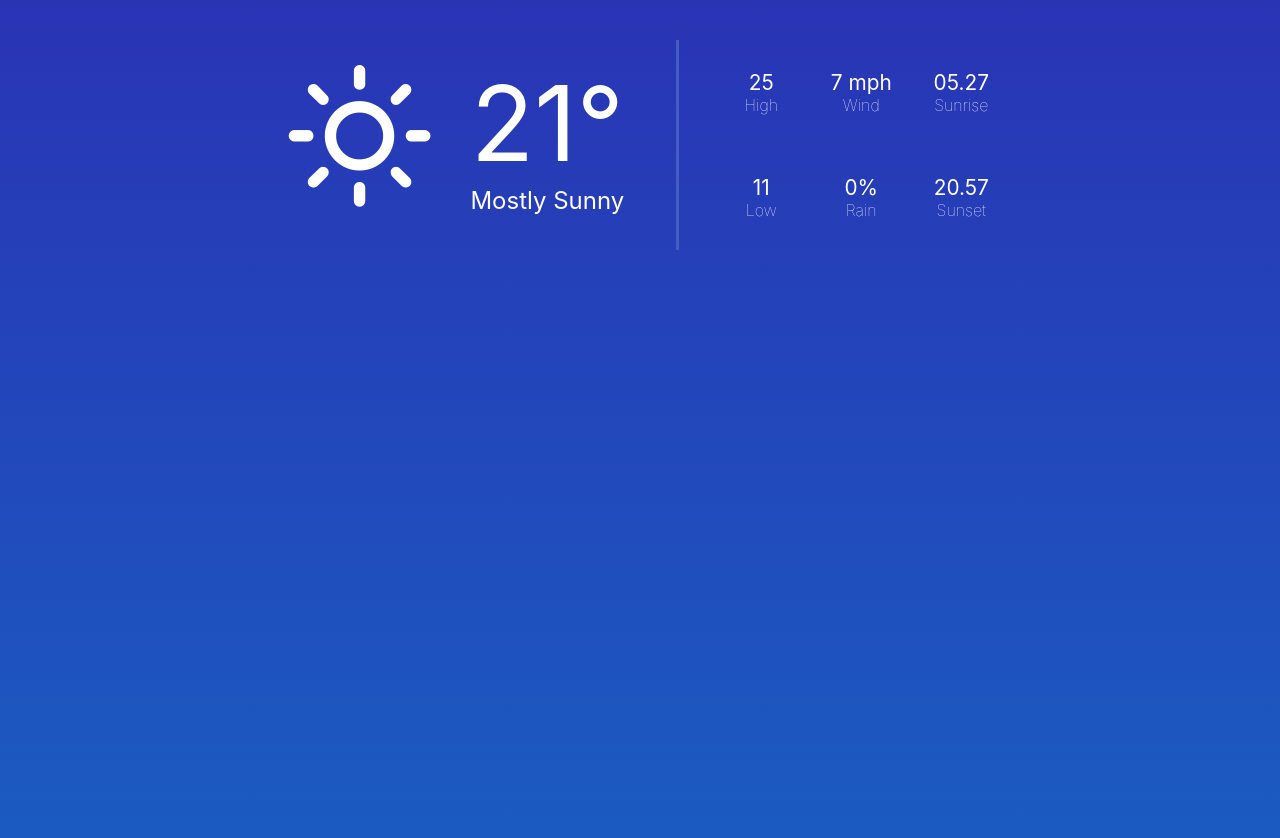
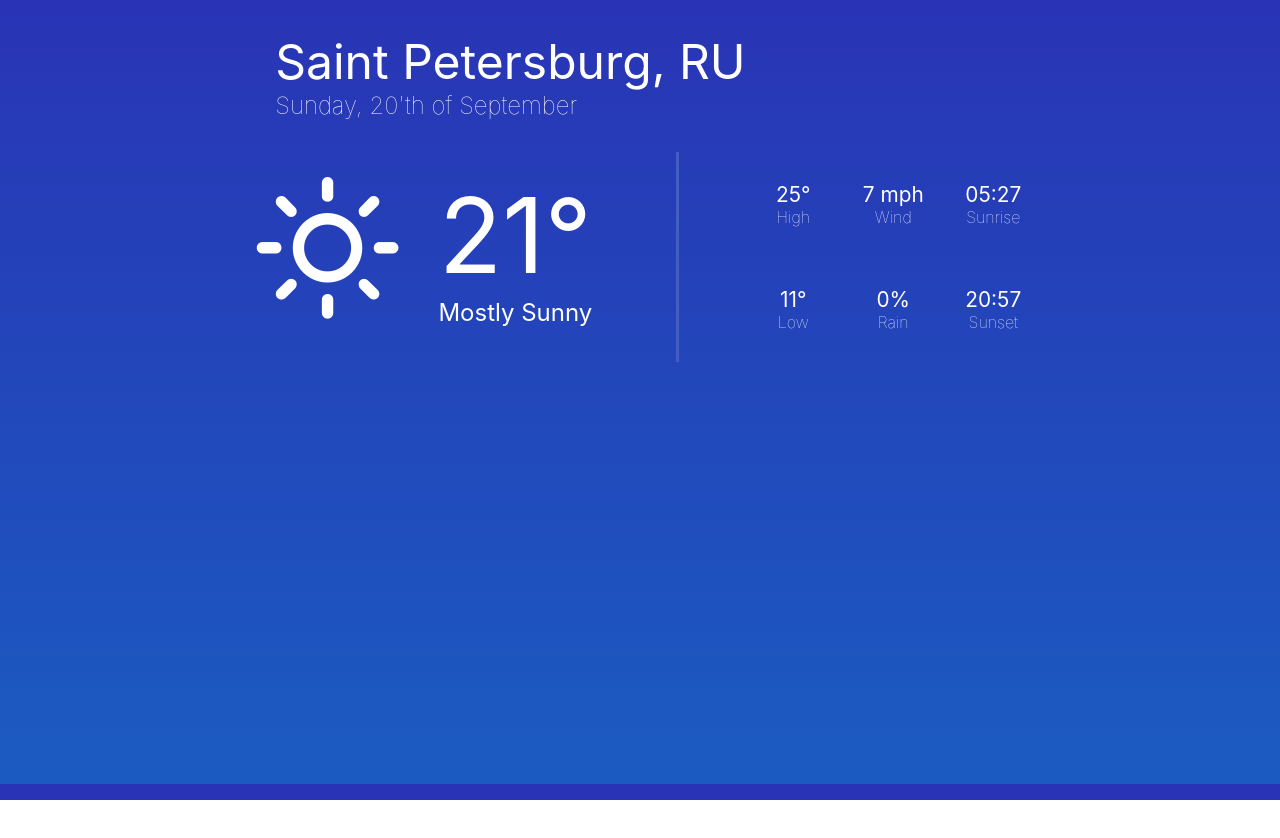
Before and after one commit to DenKick/weather-react, a React (Create React App) app: page / in a window 1280 px wide. After the commit the page ends 800 px from the top, so only its background shows below. Built offline with nearby package versions, Linux system fonts and the light colour scheme.

Commit message:
Add city component and style it

```diff
--- /dev/null
+++ b/src/Components/City.jsx
@@ -0,0 +1,27 @@
+import React, { Component } from 'react';
+import styles from './City.module.css';
+
+export default class City extends Component {
+  constructor(props) {
+    super(props);
+    this.state = {
+      city: this.props.city,
+      region: this.props.region,
+      date: new Date()
+    }
+  }
+
+  render() {
+    const { city, region, date } = this.state;
+    const days = ['Sunday', 'Monday', 'Thuesday', 'Wednesday', 'Thursday', 'Friday', 'Saturday'];
+    const months = ["January", "February", "March", "April", "May", "June", "July", "August", "September", "October", "November", "December"]
+    let dateString = `${days[date.getDay()]}, ${date.getDate()}'th of ${months[date.getMonth()]}`;
+
+    return (
+      <div className = {styles.cityContainer}>
+        <span className = {styles.cityName}>{city}, {region}</span>
+        <span className = {styles.dateString}>{dateString}</span>
+      </div>
+    )
+  }
+}
--- /dev/null
+++ b/src/Components/City.module.css
@@ -0,0 +1,30 @@
+.cityContainer {
+  display: flex;
+  flex-direction: column;
+  padding-left: 20%;
+}
+
+.cityName {
+  font-size: 3em;
+}
+
+.dateString {
+  font-size: 1.5em;
+  font-weight: lighter;
+}
+
+@media screen and (max-width: 800px) {
+  .cityContainer {
+    padding: 0;
+    text-align: center;
+  }
+
+  .cityName {
+    font-size: 1.5em;
+  }
+
+  .dateString {
+    font-size: 1.2em;
+    font-weight: lighter;
+  }
+}
--- a/src/Components/CurrentWeather.jsx
+++ b/src/Components/CurrentWeather.jsx
@@ -4,11 +4,31 @@ import DetailedWeather from './DetailedWeather';
 import styles from './CurrentWeather.module.css';
 
 export default class CurrentWeather extends Component {
+  constructor(props) {
+    super(props);
+    this.state = {
+      mainWeather: this.props.mainWeather,
+      detailedWeather: this.props.detailedWeather
+    }
+  }
+
   render() {
+    const {icon, temp, weather} = this.state.mainWeather;
+    const {highTemp, lowTemp, wind, rain, sunrise, sunset} = this.state.detailedWeather;
+
     return (
       <div className = {styles.currentWeatherContainer}>
-        <MainWeather icon = "wi wi-day-sunny" temperature = "21" weather = "Mostly Sunny" />
-        <DetailedWeather highTemp = "25" lowTemp = "11" wind = "7 mph" rain = "0%" sunrise = "05.27" sunset = "20.57" />
+        <MainWeather icon = {icon}
+                     temperature = {temp}
+                     weather = {weather}
+        />
+        <DetailedWeather highTemp = {highTemp}
+                         lowTemp = {lowTemp}
+                         wind = {wind}
+                         rain = {rain}
+                         sunrise = {sunrise}
+                         sunset = {sunset}
+        />
       </div>
     )
   }
--- a/src/Components/CurrentWeather.module.css
+++ b/src/Components/CurrentWeather.module.css
@@ -2,12 +2,12 @@
   display: flex;
   flex-direction: row;
   justify-content: center;
-  margin: 5vh 0 0 0;
+  padding: 2em 0;
 }
 
 @media screen and (max-width: 900px) {
   .currentWeatherContainer {
     flex-direction: column;
-    margin: 2vh 0 0 0;
+    padding: 1em 0;
   }
 }
--- a/src/Components/DetailedWeather.module.css
+++ b/src/Components/DetailedWeather.module.css
@@ -2,7 +2,7 @@
   display: grid;
   grid-template-columns: 1fr 1fr 1fr;
   justify-content: center;
-  margin-left: 2em;
+  margin-left: 4em;
 }
 
 .detailsContainerColumn {
@@ -16,11 +16,11 @@
     font-size: .8em;
     border-top: 2px solid #435dc3;
     border-bottom: 2px solid #435dc3;
-    padding: 1em 0;
+    padding: 2em 0;
     margin: 0 2em;
   }
 
   .detailsContainerColumn {
-    gap: 2vw;
+    gap: 2em;
   }
 }
--- a/src/Components/MainWeather.module.css
+++ b/src/Components/MainWeather.module.css
@@ -3,7 +3,7 @@
   flex-direction: row;
   justify-content: center;
   text-align: center;
-  padding-right: 2em;
+  padding-right: 4em;
   border-right: 3px solid #435dc3;
   padding-bottom: 15px;
 }
--- a/src/Pages/Index.js
+++ b/src/Pages/Index.js
@@ -1,12 +1,40 @@
 import React, { Component } from 'react';
 import CurrentWeather from '../Components/CurrentWeather';
+import styles from './Index.module.css';
+
+import City from '../Components/City';
 
 export default class Index extends Component {
+  constructor(props) {
+    super(props);
+    this.state = {
+      mainWeather: {
+        icon: 'wi wi-day-sunny',
+        temp: '21',
+        weather: 'Mostly Sunny'
+      },
+      detailedWeather: {
+        highTemp: '25°',
+        lowTemp: '11°',
+        wind: '7 mph',
+        rain: '0%',
+        sunrise: '05:27',
+        sunset: '20:57'
+      },
+      city: 'Saint Petersburg',
+      region: 'RU'
+    }
+  }
   render() {
+    const {city, region, mainWeather, detailedWeather} = this.state;
+
     return (
-      <div>
-        <CurrentWeather />
-      </div>
+      <>
+        <div className = {styles.container}>
+          <City city = {city} region = {region} />
+          <CurrentWeather mainWeather = {mainWeather} detailedWeather = {detailedWeather} />
+        </div>
+      </>
     )
   }
 }
--- /dev/null
+++ b/src/Pages/Index.module.css
@@ -0,0 +1,11 @@
+.container {
+  padding: 2em;
+  height: 90vh;
+}
+
+@media screen and (max-width: 900px) {
+  .container {
+    padding: 1em 0;
+    height: 100vh;
+  }
+}
--- a/src/index.css
+++ b/src/index.css
@@ -1,7 +1,6 @@
 body {
   background: linear-gradient(180deg, rgba(41,52,181,1) 0%, rgba(27,91,193,1) 100%);
   color: #fff;
-  height: 100vh;
   margin: 0;
   font-family: -apple-system, BlinkMacSystemFont, 'Segoe UI', 'Roboto', 'Oxygen',
     'Ubuntu', 'Cantarell', 'Fira Sans', 'Droid Sans', 'Helvetica Neue',
```
